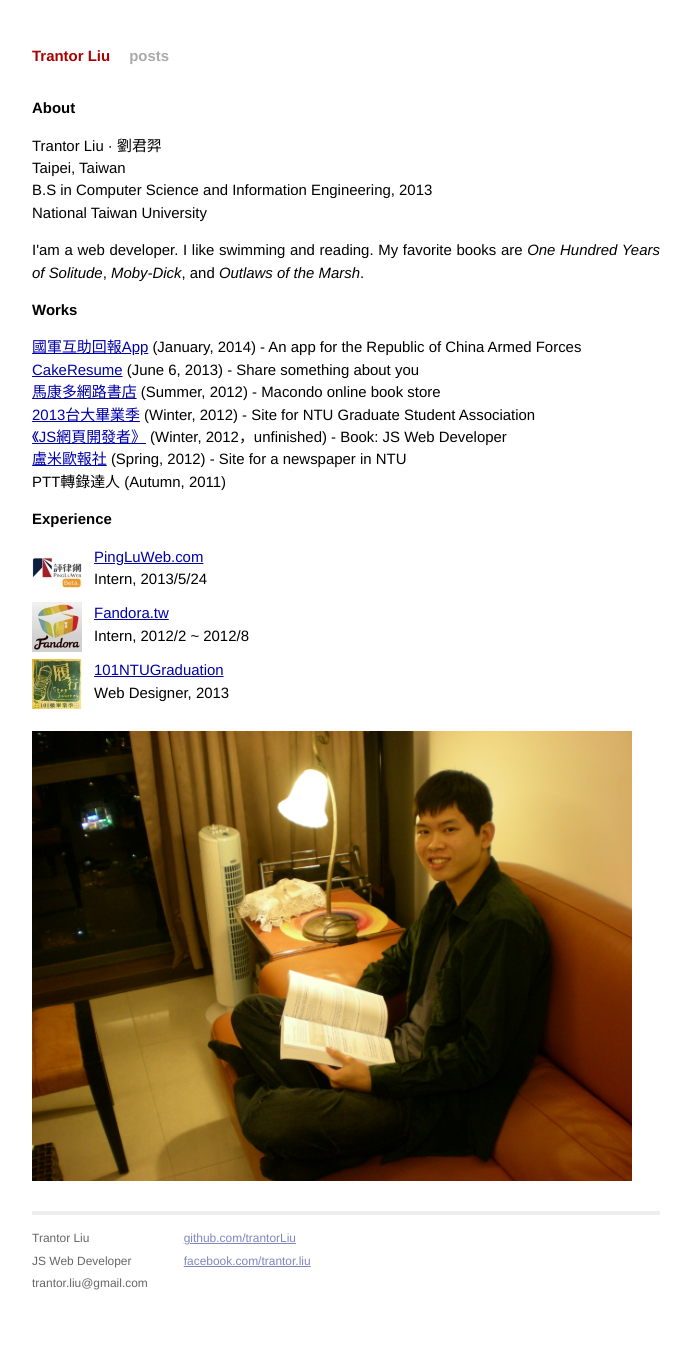
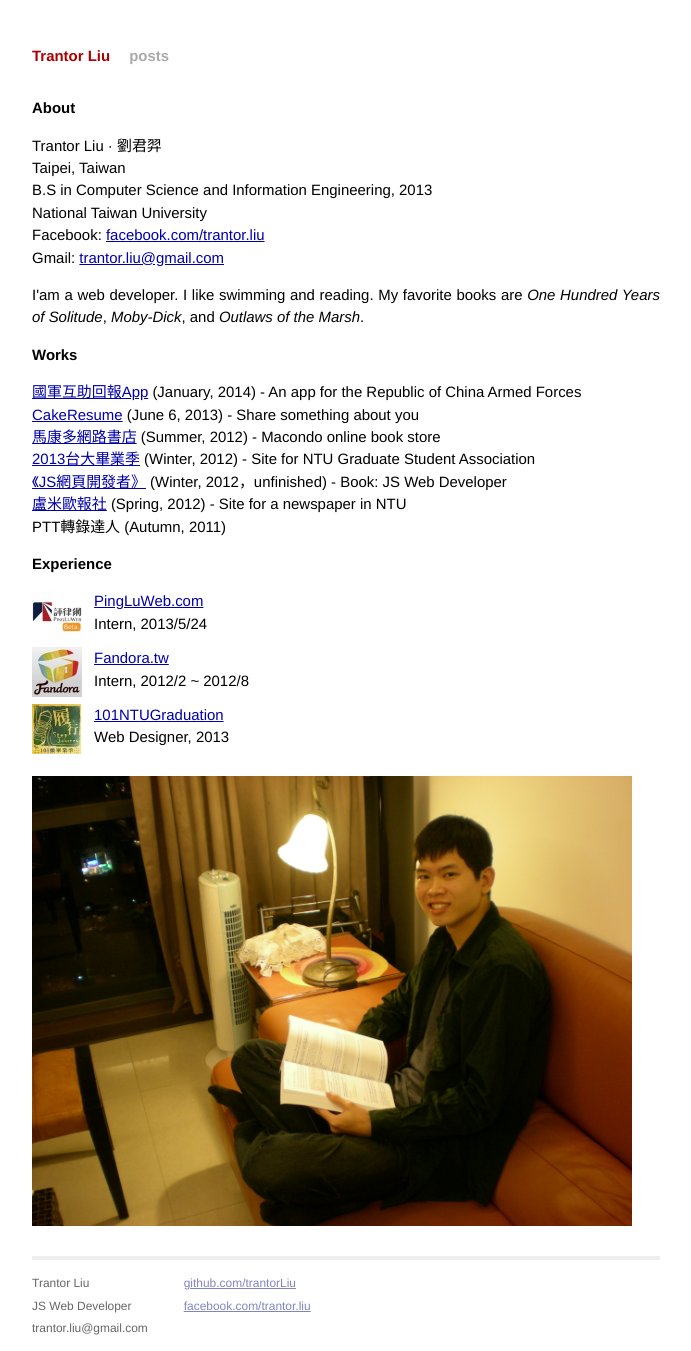
Before and after one commit to trantorLiu/trantorliu.github.io, a Jekyll site: the page built from index.html, in a window 1280 px wide. Shown: the whole page, without its empty margins (294-985 px from the left). Built offline with Jekyll 4.4.1, drawn with Linux system fonts in a browser that asks for light colours; before the commit the page ends 1307 px from its top, so only the background shows below that.

Commit message:
Add fb and gmail link.

```diff
--- a/index.html
+++ b/index.html
@@ -9,7 +9,9 @@ title: Trantor Liu
   Trantor Liu &middot; 劉君羿<br />
   Taipei, Taiwan<br />
   B.S in Computer Science and Information Engineering, 2013<br />
-  National Taiwan University
+  National Taiwan University<br />
+  Facebook: <a target="_blank" href="https://www.facebook.com/trantor.liu">facebook.com/trantor.liu</a><br />
+  Gmail: <a target="_blank" href="mailto:trantor.liu@gmail.com">trantor.liu@gmail.com</a>
   </p>
 
   <p>
```
